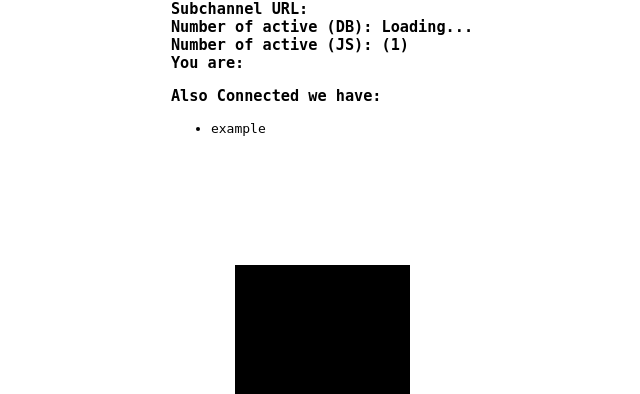
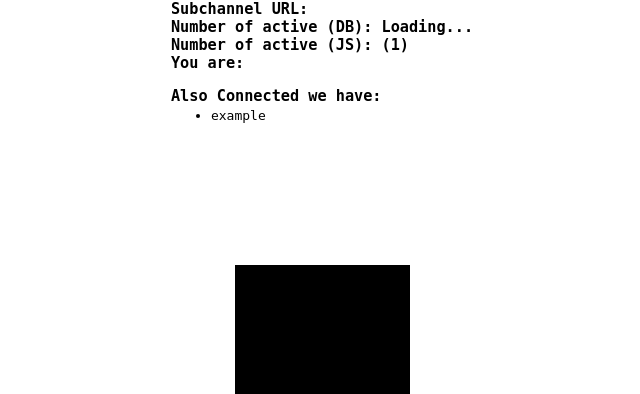
Before and after one commit to purplefloyd14/scotus_proj, a Django app: template channel19/chat/templates/chat/room.html in a window 1280 px wide. Shown: the part 190-584 px from the top of the page, without its empty margins (318-958 px from the left). Run offline with Django 4.2, Linux system fonts and the light colour scheme; the template is opened without the code that fills it, so the values that code supplies are empty.

Commit message:
fixes space between ul and li

```diff
--- a/channel19/chat/templates/chat/room.html
+++ b/channel19/chat/templates/chat/room.html
@@ -34,9 +34,9 @@
                     </div>
                     <br>
                     <div>
-                        <h3>  Also Connected we have:  </h3>
+                        <h3>Also Connected we have:</h3>
                         <ul id="ul-peer-username">
-                            <li>example <img class='talking-logo' src="{% static 'img/blank.png' %}" alt=""></li>
+                            <li>example<img class='talking-logo' src="{% static 'img/blank.png' %}" alt=""></li>
                         </ul>
                     </div>
                 </div>
--- a/channel19/static/css/main.css
+++ b/channel19/static/css/main.css
@@ -94,3 +94,13 @@ video {
 img {
     width: 42%;
 }
+
+ul {
+    display: flex;
+    margin: 0;
+}
+
+ul.frames li {
+    font-size: 14px; font-size:1.4rem;
+    display: inline;
+  }
```
